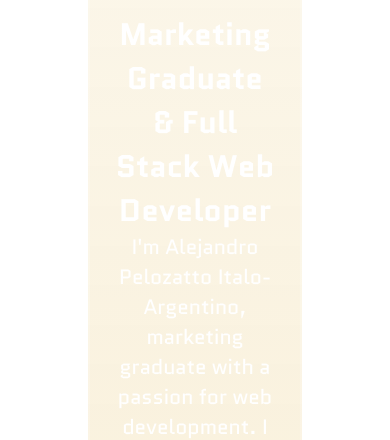
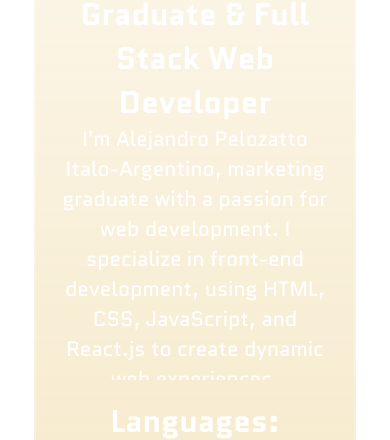
Before and after one commit to DolcePelo/portfolio, a React (Create React App) app: page / in a window 390 px wide. Shown: the part 1501-1941 px from the top of the page. Built offline with nearby package versions, Linux system fonts and the light colour scheme; a web font is replaced by a local one.

Commit message:
responsive del about-me

```diff
--- a/src/components/AboutMe/AboutMe.css
+++ b/src/components/AboutMe/AboutMe.css
@@ -132,7 +132,38 @@
 }
 
 @media (max-width: 480px) {
+    .about-me-container {
+        gap: 4rem;
+    }
+
+    .about-me-card {
+        width: 90%;
+    }
+
+    .about-me-card p {
+        max-height: 16rem;
+        overflow-y: scroll;
+    }
+
     .about-me-languages-container {
         flex-direction: column;
     }
 }
+
+.about-me-card p::-webkit-scrollbar {
+    width: 12px;
+}
+
+.about-me-card p::-webkit-scrollbar-track {
+    background: #f1f1f1;
+    border-radius: 10px;
+}
+
+.about-me-card p::-webkit-scrollbar-thumb {
+    background: var(--color-secondary);
+    border-radius: 10px;
+}
+
+.about-me-card p::-webkit-scrollbar-thumb:hover {
+    background: #555;
+}
--- a/src/components/Skills/Skills.css
+++ b/src/components/Skills/Skills.css
@@ -103,5 +103,6 @@
 @media (max-width: 480px) {
     .skills-container {
         margin-top: 15.5rem;
+        gap: 4rem;
     }
 }
```
